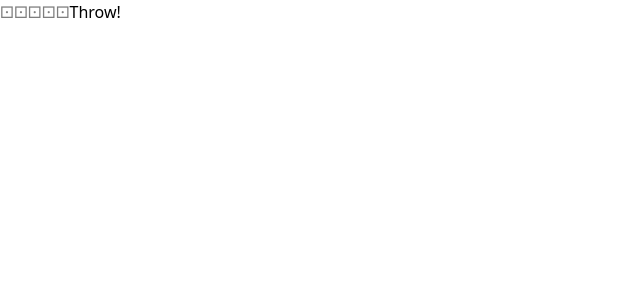
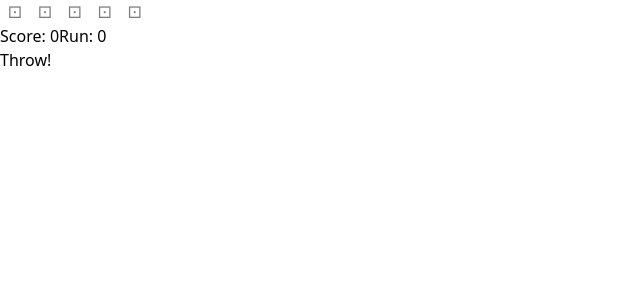
Before and after one commit to loderunner/zilch, a React (Vite) app: page / in a window 1280 px wide. Shown: the top 300 px of the page, without its empty margins (0-640 px from the left). Built offline with nearby package versions, Linux system fonts and the light colour scheme.

Commit message:
compute run  score

```diff
--- a/src/App.jsx
+++ b/src/App.jsx
@@ -1,22 +1,56 @@
-import { useCallback, useState } from 'react';
+import { useCallback, useEffect, useMemo, useState } from 'react';
 
 import Die from './Die.jsx';
+import solve from './solve';
 
 export default function App() {
-  const [game, setGame] = useState([
+  const [game, setGame] = useState({
+    score: 0,
+    runScore: 0,
+    addScore: 0,
+    dice: [
       { value: 1, state: 'used' },
       { value: 1, state: 'used' },
       { value: 1, state: 'used' },
       { value: 1, state: 'used' },
       { value: 1, state: 'used' },
-  ]);
+    ],
+  });
+
+  const dice = useMemo(() => game.dice, [game.dice]);
+  const setDice = useCallback(
+    (newDice) => setGame({ ...game, dice: newDice }),
+    [game],
+  );
+
+  const selected = useMemo(
+    () => dice.filter((d) => d.state === 'selected'),
+    [dice],
+  );
+
+  const solved = useMemo(() => solve(selected.map((d) => d.value)), [selected]);
+
+  const valid = useMemo(
+    () => solved.used === selected.length,
+    [selected.length, solved.used],
+  );
+
+  const throwable = useMemo(() => {
+    if (dice.every((d) => d.state === 'used')) {
+      return true;
+    }
+    if (dice.some((d) => d.state === 'selected')) {
+      return valid;
+    }
+    return false;
+  }, [dice, valid]);
 
   const onThrow = useCallback(() => {
-    const first = game.every(
+    const first = dice.every(
       (d) => d.state === 'used' || d.state === 'selected',
     );
 
-    const next = game.map((d) => {
+    const next = dice.map((d) => {
       if (!first) {
         if (d.state === 'used') {
           return { ...d };
@@ -27,12 +61,17 @@ export default function App() {
       }
       return { value: Math.floor(Math.random() * 6) + 1, state: 'thrown' };
     });
-    setGame(next);
-  }, [game]);
+    setGame({
+      ...game,
+      runScore: game.runScore + solved.score,
+      addScore: 0,
+      dice: next,
+    });
+  }, [dice, game, solved.score]);
 
   const onSelectDie = useCallback(
     (i) => {
-      const d = game[i];
+      const d = dice[i];
       let state;
       if (d.state === 'thrown') {
         state = 'selected';
@@ -41,21 +80,41 @@ export default function App() {
       } else {
         state = d.state;
       }
-      setGame([
-        ...game.slice(0, i),
+      setDice([
+        ...dice.slice(0, i),
         { value: d.value, state },
-        ...game.slice(i + 1),
+        ...dice.slice(i + 1),
       ]);
     },
-    [game],
+    [dice, setDice],
   );
+
+  useEffect(() => {
+    if (valid) {
+      setGame({ ...game, addScore: solved.score });
+    } else {
+      setGame({ ...game, addScore: 0 });
+    }
+    // eslint-disable-next-line react-hooks/exhaustive-deps
+  }, [selected]);
 
   return (
     <>
-      {game.map((d, i) => (
-        <Die key={i} die={d} onSelect={() => onSelectDie(i)} />
+      <div>
+        {dice.map((d, i) => (
+          <Die key={i} die={d} valid={valid} onSelect={() => onSelectDie(i)} />
         ))}
-      <button onClick={onThrow}>Throw!</button>
+      </div>
+      <div>
+        Score: {game.score}
+        Run: {game.runScore}
+        {game.addScore ? `+${game.addScore}` : null}
+      </div>
+      <div>
+        <button onClick={onThrow} disabled={!throwable}>
+          Throw!
+        </button>
+      </div>
     </>
   );
 }
--- a/src/Die.jsx
+++ b/src/Die.jsx
@@ -2,13 +2,15 @@ import clsx from 'clsx';
 
 const faces = ['⚀', '⚁', '⚂', '⚃', '⚄', '⚅'];
 
-export default function Die({ die, onSelect }) {
+export default function Die({ die, valid, onSelect }) {
   const { value, state } = die;
   return (
     <button
       className={clsx([
         state === 'used' ? 'opacity-50' : 'opacity-100',
         state === 'selected' ? 'border' : 'border-none',
+        valid ? 'border-slate-700' : 'border-red-400',
+        'mx-2',
       ])}
       onClick={onSelect}
     >
--- a/src/solve.js
+++ b/src/solve.js
@@ -1,11 +1,14 @@
 import combinations from './combinations';
 
 /**
- * @param {string[]} play
+ * @param {number[]} play
  * @returns {{score: number, used: number}}
  */
 export default function solve(play) {
-  const playStr = play.sort().join('');
+  const playStr = play
+    .map((d) => d.toString())
+    .sort()
+    .join('');
 
   let combo;
   let max = 0;
@@ -27,7 +30,7 @@ export default function solve(play) {
   }
 
   if (play.length > combo.length) {
-    const nextPlay = playStr.split('');
+    const nextPlay = playStr.split('').map((d) => parseInt(d));
     nextPlay.splice(comboIndex, combo.length);
     const subSolve = solve(nextPlay);
     return { score: max + subSolve.score, used: combo.length + subSolve.used };
```
Also changed, not shown: 1 other file (tests, documents, lock files or other folders). Lines whose indentation alone changed are shown as unchanged.
